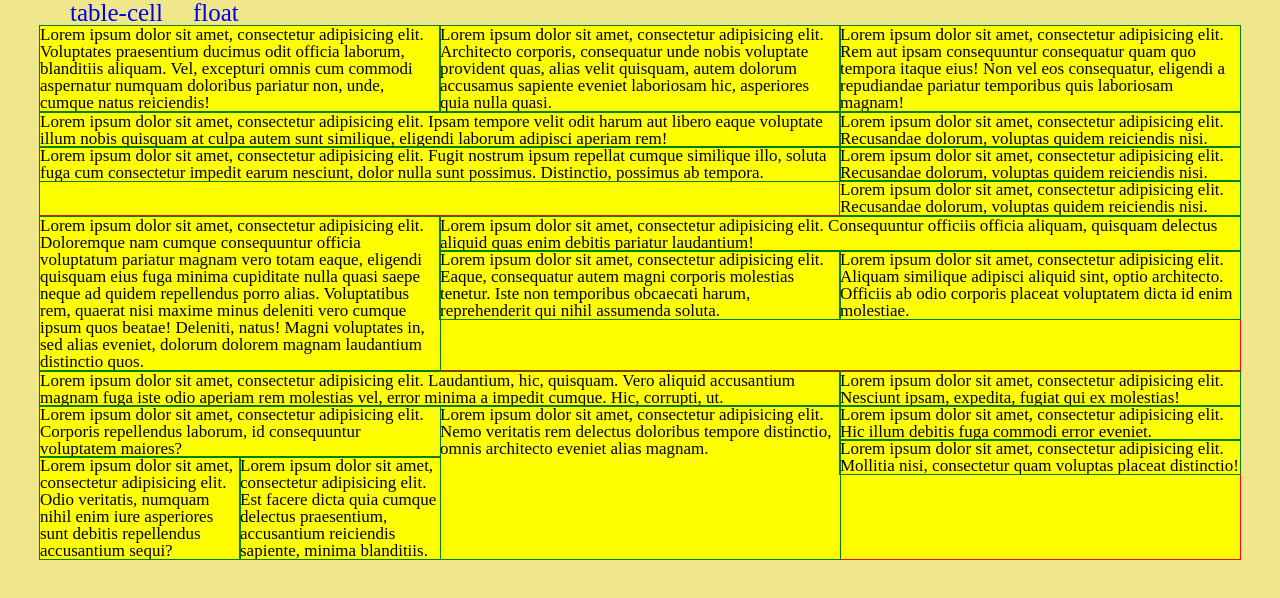
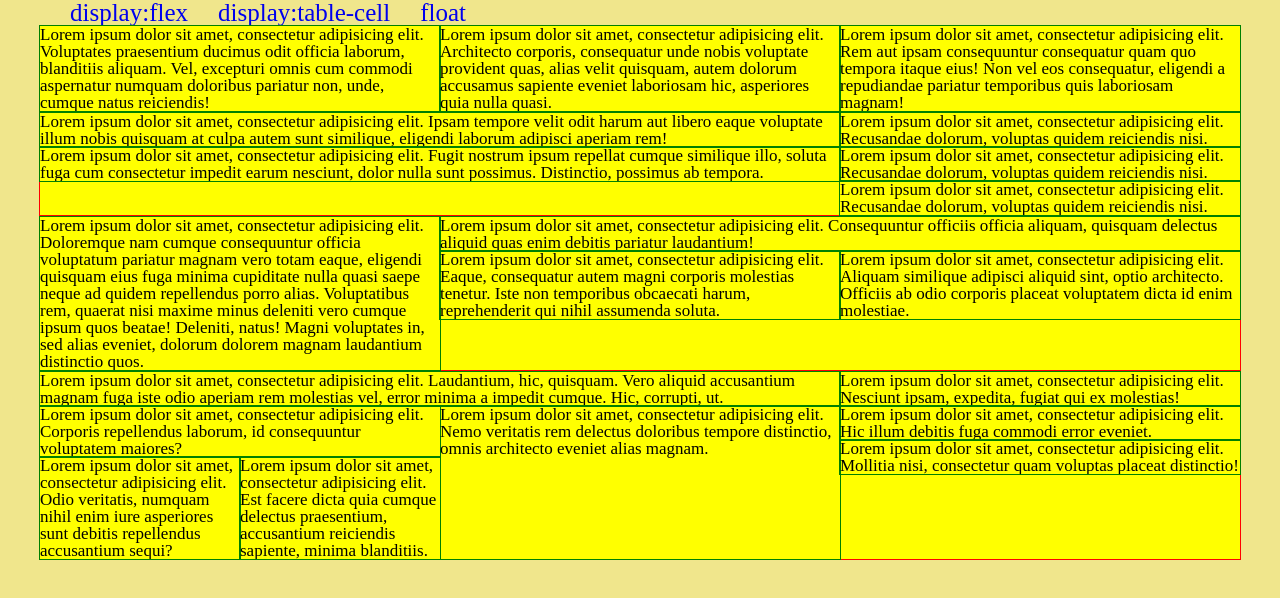
Before and after one commit to mykytad/display, a plain HTML site: page inlain/inlain.html in a window 1280 px wide. Drawn offline with Linux system fonts and the light colour scheme.

Commit message:
Update inlain.html

```diff
--- a/inlain/inlain.html
+++ b/inlain/inlain.html
@@ -10,8 +10,13 @@
 		<div class="menu">
 				<ul>
 					<li>
+						<a href="../flex/flex.html" target="blank">
+							display:flex
+						</a>
+					</li>
+					<li>
 						<a href="../index.html" target="blank">
-							table-cell
+							display:table-cell
 						</a>
 					</li>
 					<li>
```
